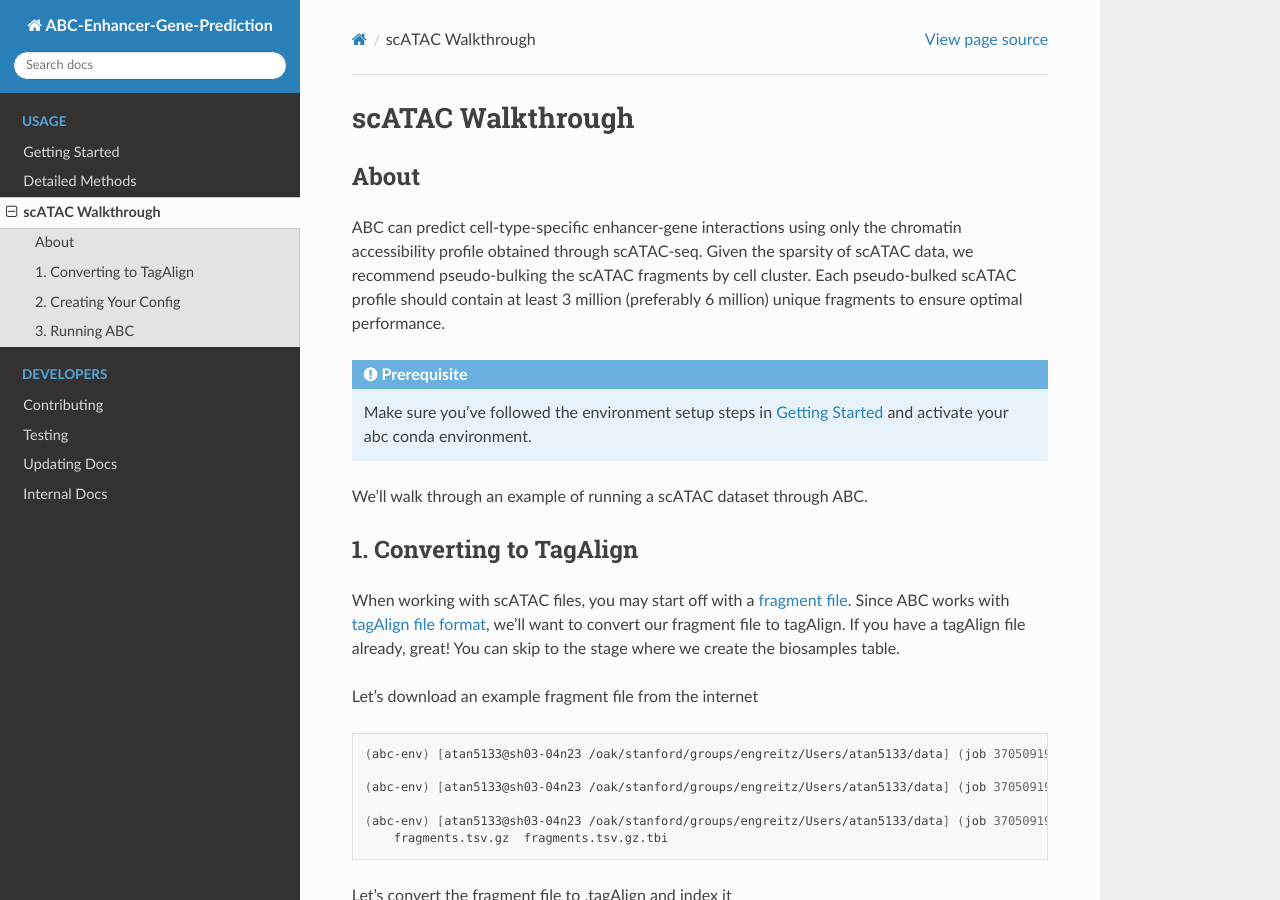
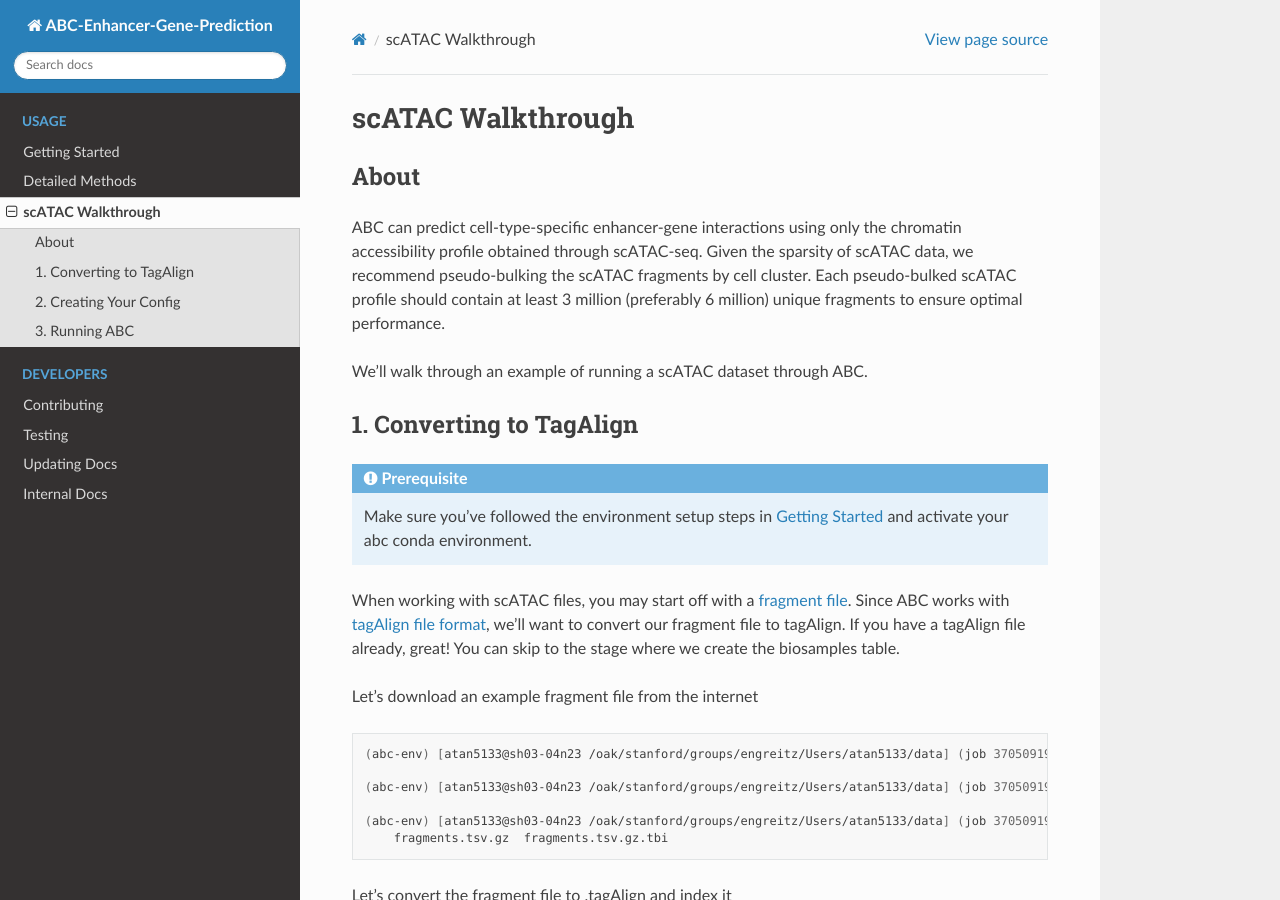
Before and after one commit to broadinstitute/ABC-Enhancer-Gene-Prediction, a Sphinx documentation site: the page built from docs/usage/scATAC.rst, in a window 1280 px wide and 900 px high. Built offline with Sphinx 7.4.7 and the Read the Docs theme 2.0.0, drawn with Linux system fonts in a browser that asks for light colours.

```diff
--- a/docs/usage/scATAC.rst
+++ b/docs/usage/scATAC.rst
@@ -5,15 +5,13 @@ About
 -------------------------
 ABC can predict cell-type-specific enhancer-gene interactions using only the chromatin accessibility profile obtained through scATAC-seq. Given the sparsity of scATAC data, we recommend pseudo-bulking the scATAC fragments by cell cluster. Each pseudo-bulked scATAC profile should contain at least 3 million (preferably 6 million) unique fragments to ensure optimal performance.
 
+We'll walk through an example of running a scATAC dataset through ABC.
+
+1. Converting to TagAlign
+-------------------------
 .. admonition:: Prerequisite
 
     Make sure you've followed the environment setup steps in :ref:`GettingStarted` and activate your abc conda environment.
-
-We'll walk through an example of running a scATAC dataset through ABC.
-
-
-1. Converting to TagAlign
--------------------------
 
 When working with scATAC files, you may start off with a `fragment file <https://support.10xgenomics.com/single-cell-multiome-atac-gex/software/pipelines/latest/output/fragments?src=social&lss=facebook&cnm=soc-fb-ra_g-program-fb-ra_g-program&cid=7011P000000y072>`_. Since ABC works with `tagAlign file format <https://genome.ucsc.edu/FAQ/FAQformat.html#format15>`_,  we'll want to convert our fragment file to tagAlign. If you have a tagAlign file already, great! You can skip to the stage where we create the biosamples table.
 
```
